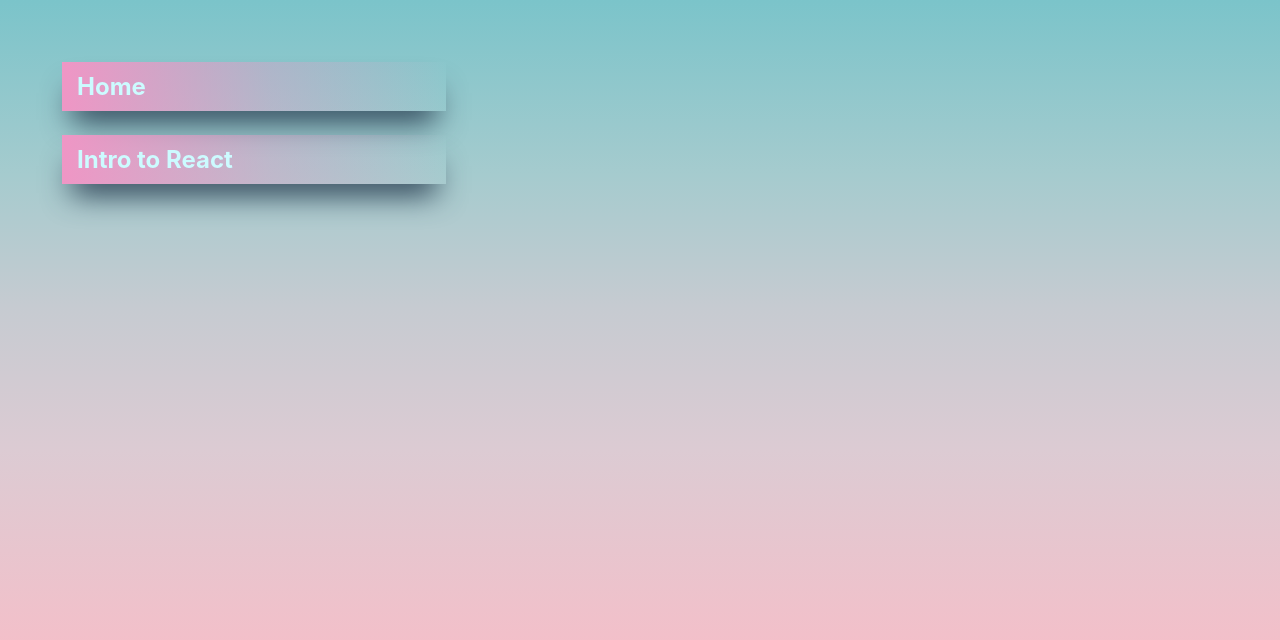
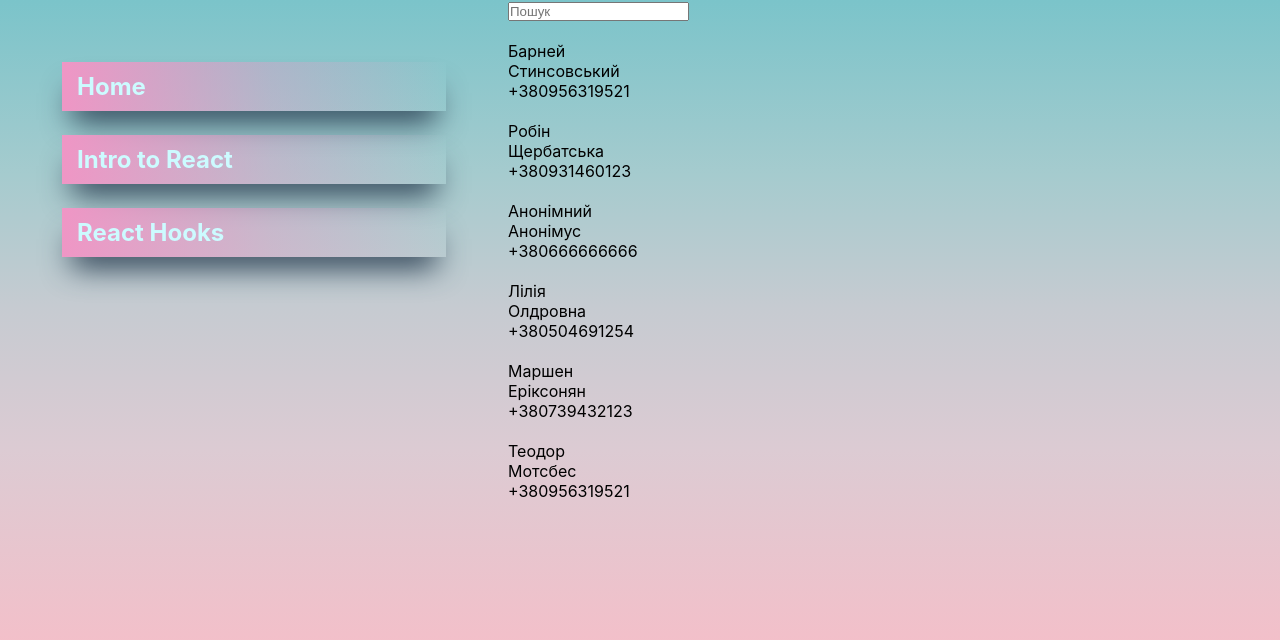
Before and after one commit to olhafastiuk/cursor-react, a React (Create React App) app: page /hw17 in a window 1280 px wide. Shown: the top 640 px of the page. Built offline with nearby package versions, Linux system fonts and the light colour scheme; the HTML template or start-up script is replaced by a standard one.

Commit message:
Add contacts list, create search-input to filter contacts

```diff
--- a/src/App.js
+++ b/src/App.js
@@ -1,8 +1,9 @@
 import "./App.css";
 import React from "react";
-import {BrowserRouter as Router, Switch, Route, Link} from 'react-router-dom'
+import { BrowserRouter as Router, Switch, Route, Link } from "react-router-dom";
 // import { Router, Route, Switch } from "react-router";
 import Hw16 from "./hw16/Hw16";
+import Hw17 from "./hw17/Hw17";
 
 function App() {
   return (
@@ -10,12 +11,12 @@ function App() {
       <nav>
         <a href="/">Home</a>
         <a href="/hw16">Intro to React</a>
-        {/* <a href="/hw17">React Hooks</a> */}
+        <a href="/hw17">React Hooks</a>
       </nav>
       <Router>
         <Switch>
           <Route exact path="/hw16" component={Hw16} />
-          {/* <Route exact path="/hw17" component={HW17}/> */}
+          <Route exact path="/hw17" component={Hw17} />
         </Switch>
       </Router>
     </>
--- a/src/hw17/Contact.js
+++ b/src/hw17/Contact.js
@@ -0,0 +1,27 @@
+import React from "react";
+
+export default function Contact(props) {
+  function getGender() {
+    if (props.gender === "female") {
+      return <img src="" alt="female" />;
+    } else if (props.gender === "male") {
+      return <img src="" alt="male" />;
+    } else {
+      return <img src="" alt="?" />;
+    }
+  }
+
+  return (
+    <div>
+      <img src="" alt="" />
+      <div>
+        <div className="fullname">
+          <p>{props.firstName}</p>
+          <p>{props.lastName}</p>
+        </div>
+        <p className="number">{props.phone}</p>
+        <getGender />
+      </div>
+    </div>
+  );
+}
--- a/src/hw17/HW17.js
+++ b/src/hw17/HW17.js
@@ -1,2 +1,86 @@
-// import "./hw17.css"
-// import React from "react";
+import "./hw17.css";
+import React, { useState, useEffect } from "react";
+import Contact from "./Contact";
+
+export default function Hw17() {
+  const contacts = [
+    {
+      firstName: "Барней",
+      lastName: "Стинсовський",
+      phone: "+380956319521",
+      gender: "male",
+    },
+    {
+      firstName: "Робін",
+      lastName: "Щербатська",
+      phone: "+380931460123",
+      gender: "female",
+    },
+    {
+      firstName: "Анонімний",
+      lastName: "Анонімус",
+      phone: "+380666666666",
+    },
+    {
+      firstName: "Лілія",
+      lastName: "Олдровна",
+      phone: "+380504691254",
+      gender: "female",
+    },
+    {
+      firstName: "Маршен",
+      lastName: "Еріксонян",
+      phone: "+380739432123",
+      gender: "male",
+    },
+    {
+      firstName: "Теодор",
+      lastName: "Мотсбес",
+      phone: "+380956319521",
+      gender: "male",
+    },
+  ];
+
+  const [users, setUsers] = useState(contacts);
+  function getFiltered() {
+    let input = document.getElementById("search").value;
+    const filteredLastName = contacts.filter(
+      (el) => el.lastName.toLowerCase().indexOf(input.toLowerCase()) !== -1
+    );
+    const filteredFistName = contacts.filter(
+      (el) => el.firstName.toLowerCase().indexOf(input.toLowerCase()) !== -1
+    );
+    const filteredPhone = contacts.filter(
+      (el) => el.phone.toLowerCase().indexOf(input.toLowerCase()) !== -1
+    );
+    const filtered = [
+      ...new Set(
+        filteredLastName.concat(filteredFistName).concat(filteredPhone)
+      ),
+    ];
+
+    setUsers(filtered);
+  }
+
+  return (
+    <div className="phone">
+      <input
+        type="text"
+        placeholder="Пошук"
+        id="search"
+        onChange={getFiltered}
+      />
+      <div className="filter"></div>
+      <div className="contacts-list">
+        {users.map((user) => (
+          <Contact
+            firstName={user.firstName}
+            lastName={user.lastName}
+            phone={user.phone}
+            gender={user.gender}
+          />
+        ))}
+      </div>
+    </div>
+  );
+}
--- a/src/hw17/hw17.css
+++ b/src/hw17/hw17.css
@@ -0,0 +1,5 @@
+.phone {
+  /* background-image: url(https://i.pinimg.com/564x/5f/57/31/5f573105b914a7bf0ee6dbc2a8a8850f.jpg); */
+  background-repeat: no-repeat;
+  background-size: contain;
+}
```
Also changed, not shown: src/hw17/Contacts.js (deleted).
